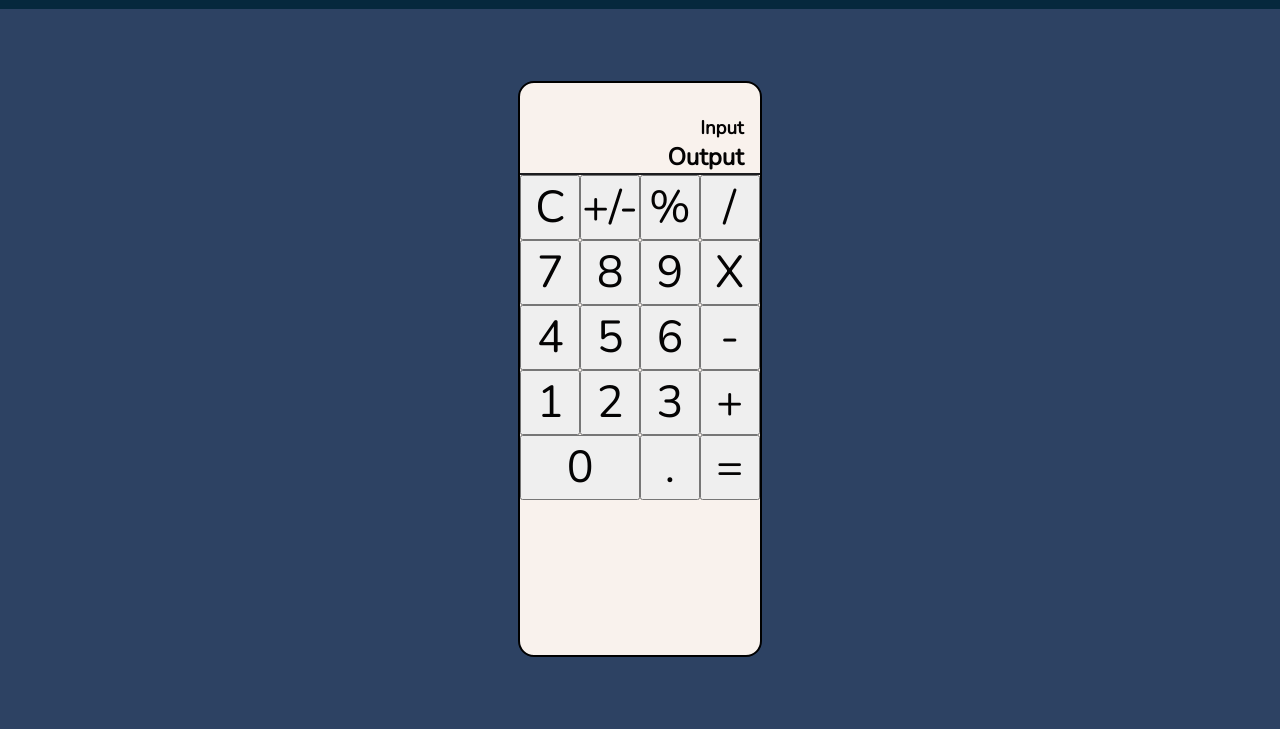
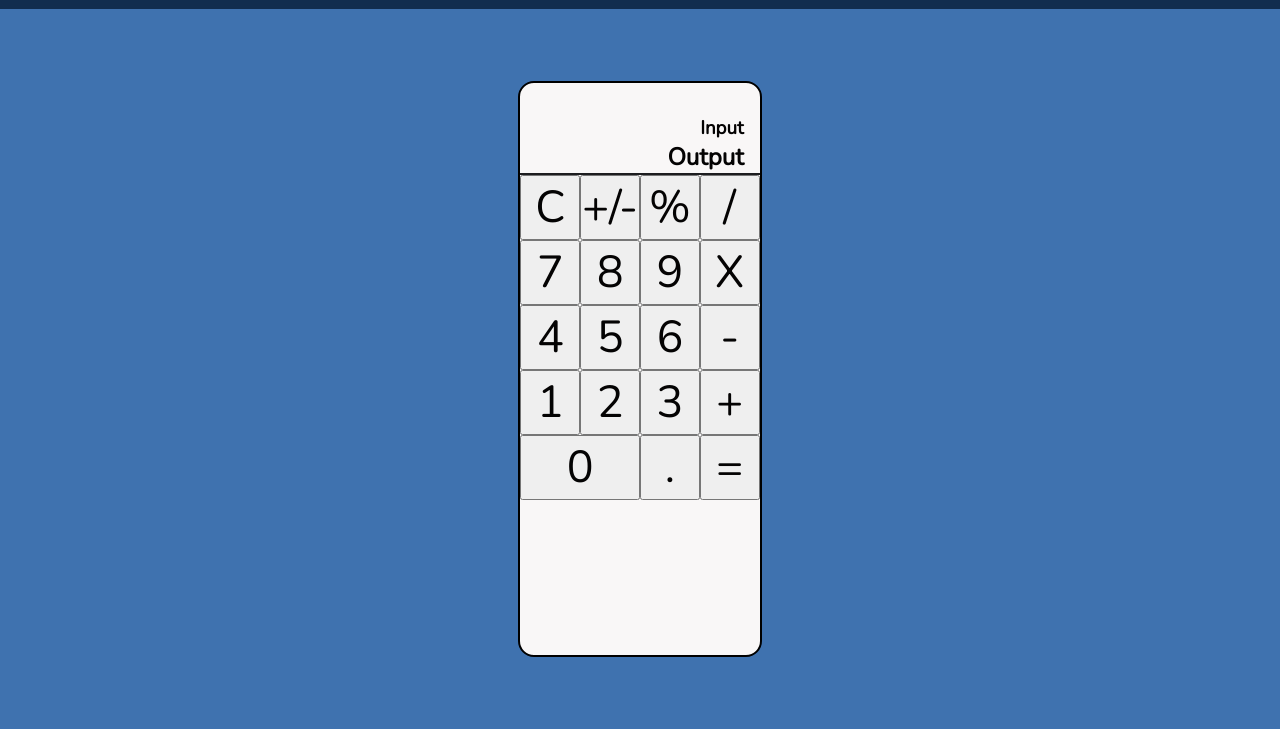
Before and after one commit to chriskokc/calculator-web, a plain HTML site: page index.html in a window 1280 px wide. Shown: the part 71-800 px from the top of the page. Drawn offline with nearby package versions, Linux system fonts and the light colour scheme; a web font is replaced by a local one.

Commit message:
changed colors for the entire design.

```diff
--- a/style.scss
+++ b/style.scss
@@ -5,18 +5,18 @@
 
 // color
 // background color
-$background-color: #2D4263;
+$background-color: #3F72AF;
 
-// navbar color
-$navbar-color: #06283D;
+// navbar color:
+$navbar-color: #112D4E;
 
 // calculator color
-$calc-color: #F9F2ED;
+$calc-color: #F9F7F7;
 $keys-color: #040303;
 $divider-color: #1D1D1F;
 
 // logo color
-$logo-color: #C4DDFF;
+$logo-color: #DBE2EF;
 
 
 // font family
```
Also changed, not shown: style.css.
